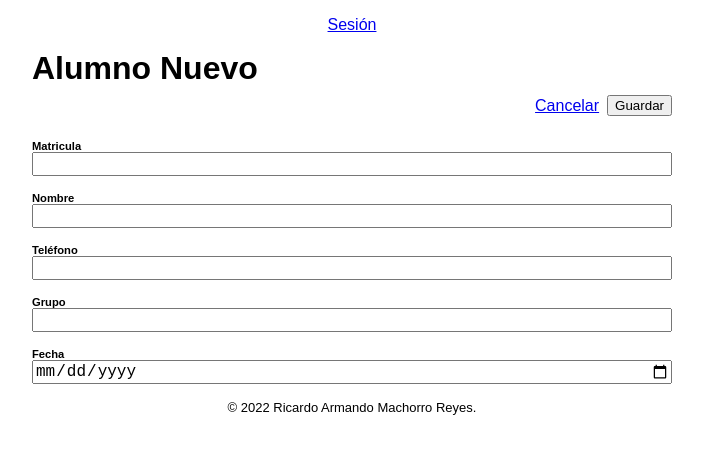
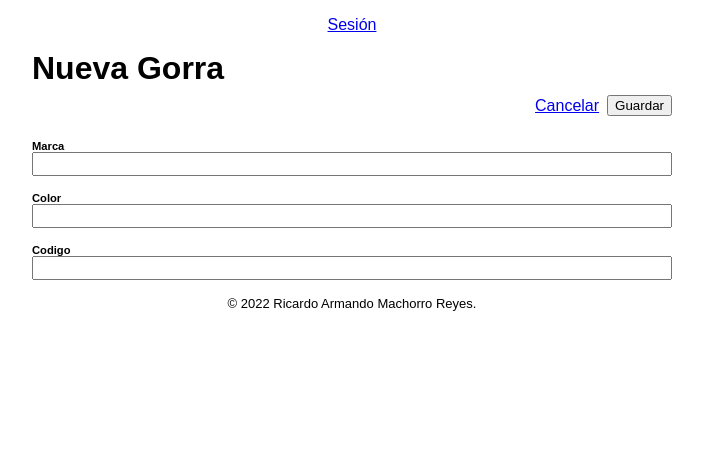
Before and after one commit to proyectofrrgg/proyectofrrgg.github.io, a plain HTML site: page alumnoNuevo.html in a window 1280 px wide. Shown: the whole page, without its empty margins (288-991 px from the left). Drawn offline with Linux system fonts and the light colour scheme; no server answers.

Commit message:
Update alumnoNuevo.html

```diff
--- a/alumnoNuevo.html
+++ b/alumnoNuevo.html
@@ -29,7 +29,7 @@
   <form name="forma">
     <mi-nav></mi-nav>
     <header>
-      <h1>Alumno Nuevo</h1>
+      <h1>Nueva Gorra</h1>
       <div class="herramientas">
         <a
           href="alumnos.html">
@@ -41,37 +41,23 @@
     </header>
     <p>
       <label>
-        Matricula
-        <input name="matricula"
+        Marca
+        <input name="marca"
           type="text" required>
       </label>
     </p>
     <p>
       <label>
-        Nombre
-        <input name="nombre"
+       Color
+        <input name="color"
           type="text" required>
       </label>
     </p>
     <p>
       <label>
-        Teléfono
-        <input name="telefono"
+        Codigo
+        <input name="codigo"
           type="text" required>
-      </label>
-    </p>
-    <p>
-      <label>
-        Grupo
-        <input name="grupo"
-          type="text" required>
-      </label>
-    </p>
-    <p>
-      <label>
-        Fecha
-        <input name="fecha"
-          type="date" required>
       </label>
     </p>
     <mi-footer></mi-footer>
```
